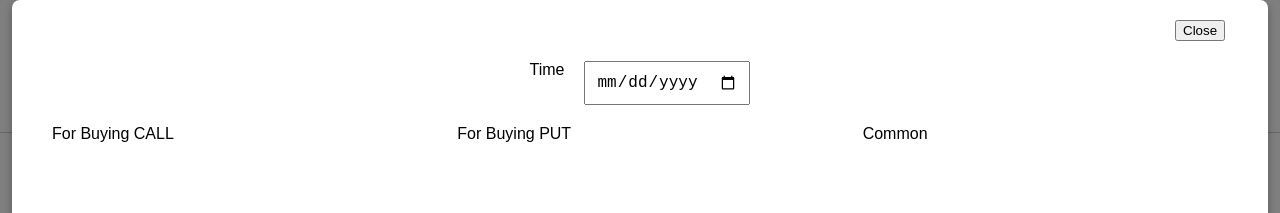
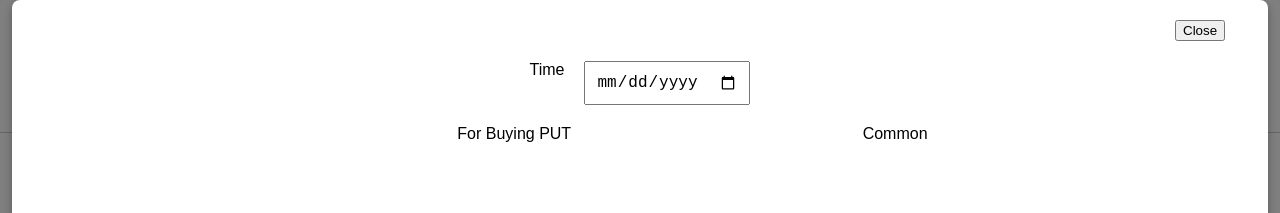
Before and after one commit to bawahardik/bh.nifty, a website with bundled scripts: page index.html in a window 1280 px wide. Both pictures are taken after a click on the button "ADVANCE". Shown: the top 213 px of the page. Built offline with nearby package versions, Linux system fonts and the light colour scheme; no server answers.

Commit message:
Update index.html

```diff
--- a/index.html
+++ b/index.html
@@ -114,7 +114,8 @@
 </div>
       <div class="tbls">
       <div class="containerInside">
-        <div id="leftT" class="leftS">For Buying CALL</div>
+        <div id="leftT" class="leftS">
+            </div>
         <div id="midT" class="midS">For Buying PUT</div>
         <div id="rightT" class="rightS">Common</div>
 
```
